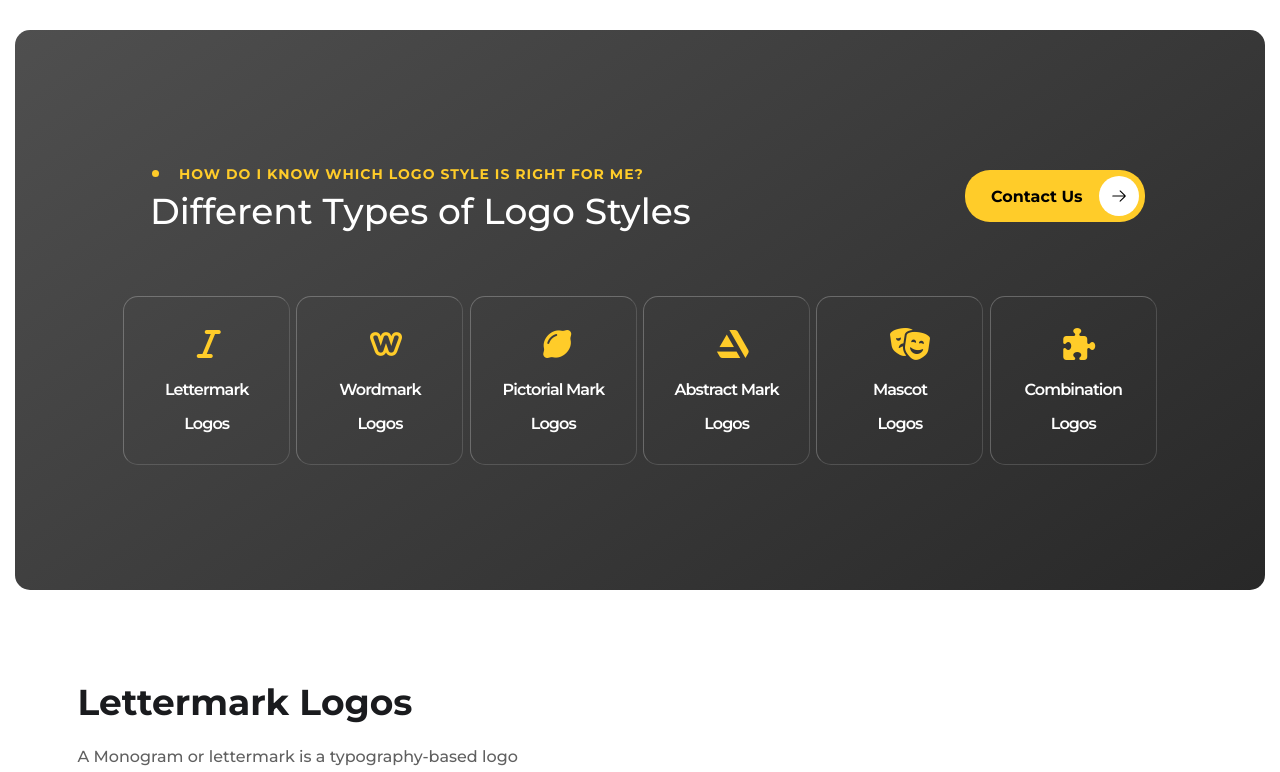
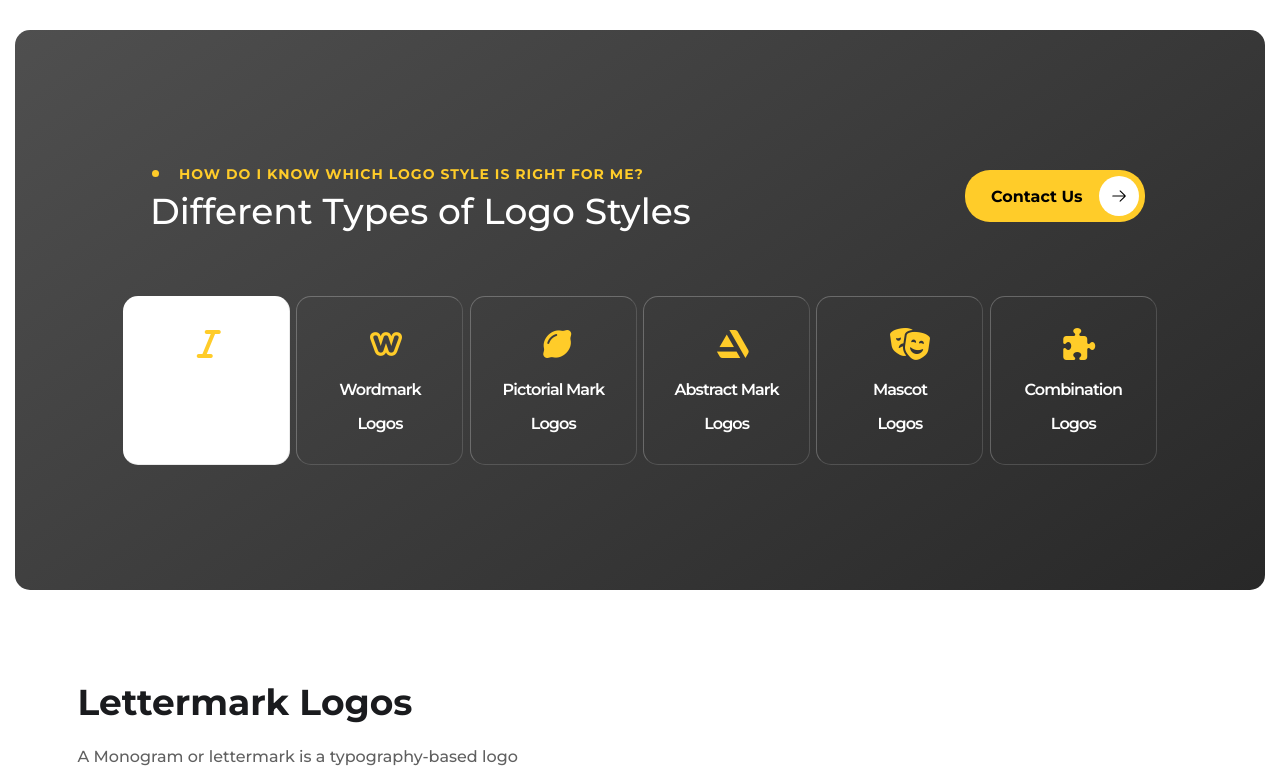
Before and after one commit to Jessiewithani/NyteLock_Interview, a React (Create React App) app: page / in a window 1280 px wide. Shown: the top 772 px of the page. Built offline with nearby package versions, Linux system fonts and the light colour scheme.

Commit message:
Make card stay white on selected

```diff
--- a/src/App.js
+++ b/src/App.js
@@ -10,25 +10,10 @@ const App = () => {
 
   const [logo, setLogo] = useState(LogoTypes[0]);
   const [logoEx, setLogoEx] = useState('/images/logo_ex_1.png')
-  const [buttonColor, setButtonColor] = useState("")
-  const [active, setActive] = useState(() => {
-    for (let i = 0; i < LogoTypes.length;i++) {
-      // console.log('types', LogoTypes[i].active)
-      return LogoTypes[i].active
-    }
-  })
 
 
 
   const handleCardClick = (id) => {
-
-    // console.log('active', active)
-
-    // const activeState = LogoTypes.map(type => {
-    //   console.log('type', type.active)
-    //   return type.active
-    //   // console.log(active)
-    // })
 
     // console.log('func act', activeState)
     for (let i = 0; i < LogoTypes.length; i++) {
@@ -36,14 +21,9 @@ const App = () => {
       if (id === LogoTypes[i].id) {
         setLogo(LogoTypes[i])
         setLogoEx(`/images/logo_ex_${LogoTypes[i].id}.png`)
-        // setActive(LogoTypes[i].active)
-        // setActive(!active)
-        // if (LogoTypes[i].active === true) {
-        //   setButtonColor('white')
-        // }
+
       }
     }
-    // return activeState;
   }
 
 
@@ -53,7 +33,7 @@ const App = () => {
         <section className="logo-types-container">
           <div className="logo-types-wrapper">
             <LogoHeading />
-            <LogoTypesContainer logos={LogoTypes} handleCardClick={(id) => handleCardClick(id)} buttonColor={buttonColor} active={active}/>
+            <LogoTypesContainer activeLogo={logo} logos={LogoTypes} handleCardClick={(id) => handleCardClick(id)}/>
           </div>
         </section>
         <section className="logo-description-container">
--- a/src/components/LogoTypesContainer.js
+++ b/src/components/LogoTypesContainer.js
@@ -3,7 +3,7 @@ import '../LogoTypesContainer.css';
 import LogoCard from '../components/LogoCard';
 
 
-const LogoTypesContainer = ({logos, handleCardClick, buttonColor}) => {
+const LogoTypesContainer = ({activeLogo, logos, handleCardClick, buttonColor}) => {
 
   const logoType = logos.map(logo => {
     return <LogoCard
@@ -13,7 +13,8 @@ const LogoTypesContainer = ({logos, handleCardClick, buttonColor}) => {
       titleFirst={logo.titleFirst}
       titleLast={logo.titleLast}
       handleCardClick={() => handleCardClick(logo.id)}
-      buttonColor={buttonColor}
+      buttonColor={activeLogo.id === logo.id ? "white" : ""}
+
 
     />
   })
```
